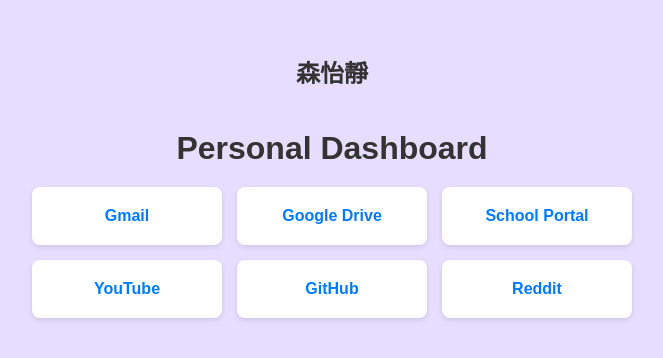
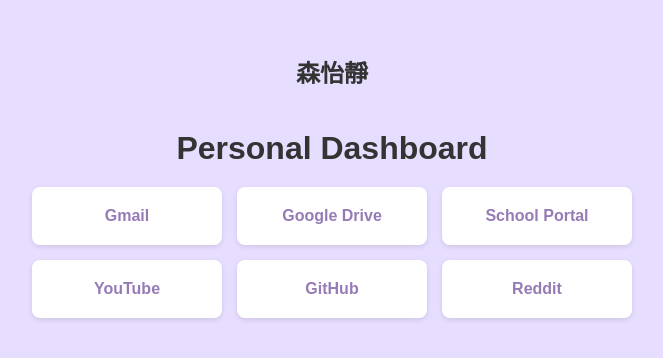
Before and after one commit to yijing-sen/yijing-sen.github.io, a plain HTML site: page index.html in a window 1280 px wide. Shown: the part 224-582 px from the top of the page, without its empty margins (308-971 px from the left). Drawn offline with Linux system fonts and the light colour scheme.

Commit message:
Update index.html

```diff
--- a/index.html
+++ b/index.html
@@ -38,7 +38,7 @@
       display: block;
       padding: 20px;
       background-color: #ffffff;
-      color: #007bff;
+      color: #967bb6;
       text-decoration: none;
       text-align: center;
       font-weight: bold;
```
